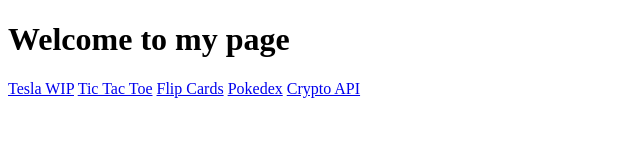
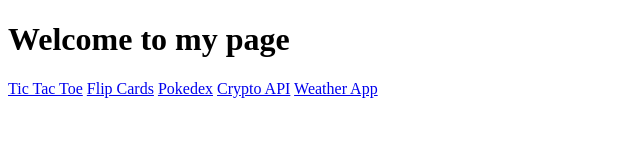
Before and after one commit to lmusque/lmusque.github.io, a plain HTML site: page index.html in a window 1280 px wide. Shown: the full height of the page, 0-640 px from the left. Drawn offline with Linux system fonts and the light colour scheme.

Commit message:
added weather app

```diff
--- a/index.html
+++ b/index.html
@@ -8,10 +8,11 @@
 	</head>
 	<body>
 		<h1>Welcome to my page</h1>
-		<a href="https://lmusque.github.io/Tesla">Tesla WIP</a>
+		<!-- <a href="https://lmusque.github.io/Tesla">Tesla WIP</a> -->
 		<a href="https://lmusque.github.io/tictactoe">Tic Tac Toe</a>
 		<a href="https://lmusque.github.io/flip_cards">Flip Cards</a>
 		<a href="https://lmusque.github.io/pokedex">Pokedex</a>
 		<a href="https://lmusque.github.io/crypto_API">Crypto API</a>
+		<a href="https://lmusque.github.io/weather_app">Weather App</a>
 	</body>
 </html>
```
